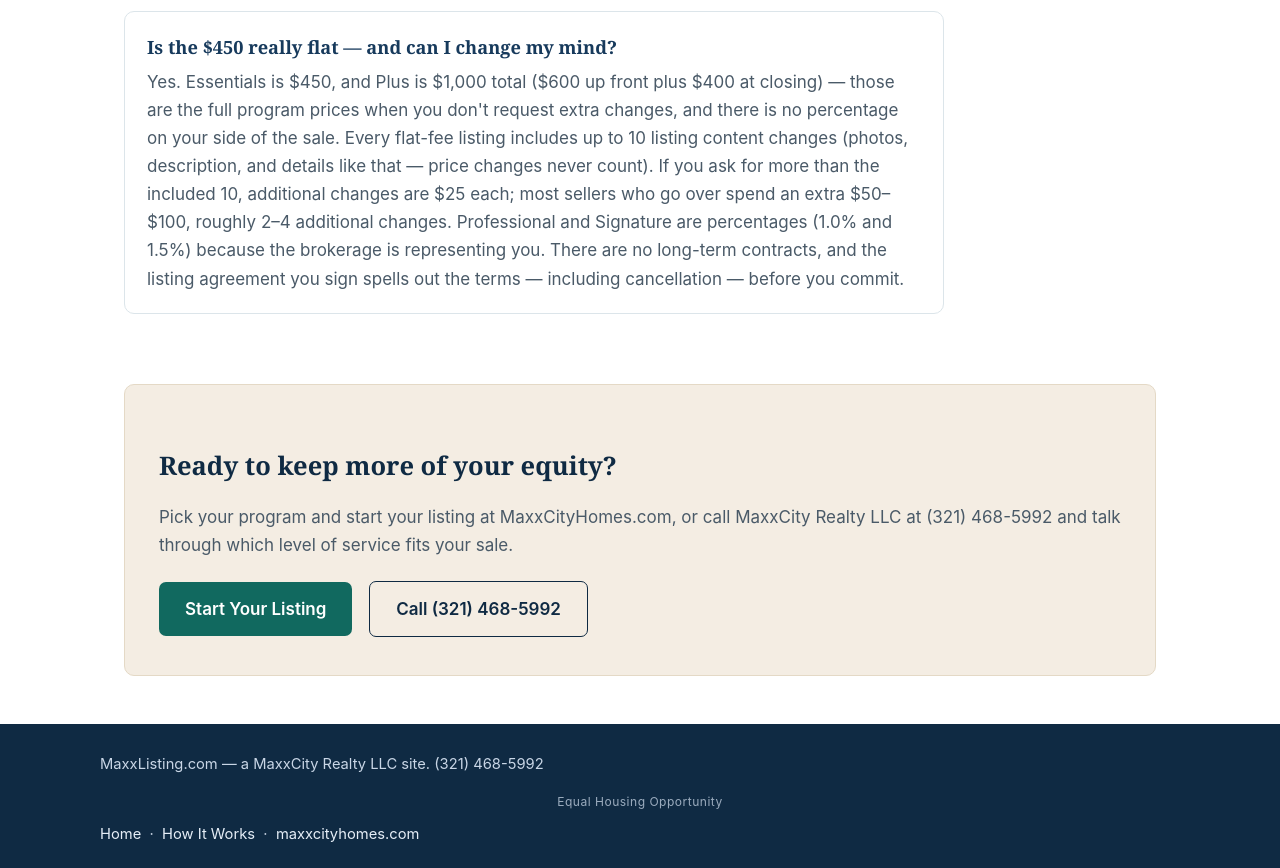
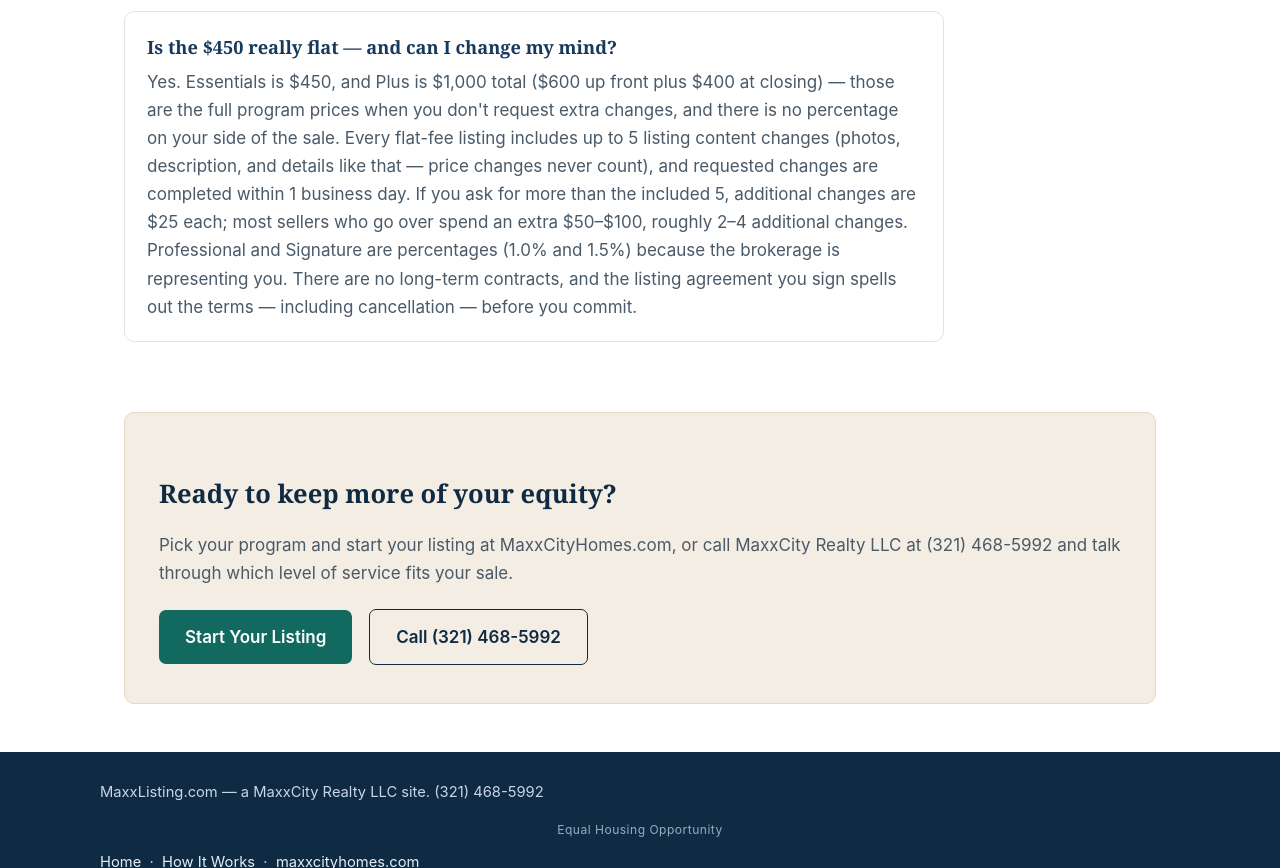
Before and after one commit to Mattnick1flirtorbit/maxxlisting, a plain HTML site: page index.html in a window 1280 px wide. Shown: the part 4532-5400 px from the top of the page. Drawn offline with Linux system fonts and the light colour scheme.

Commit message:
Included content changes: 5, completed within 1 business day (Bruce Nov 26)

```diff
--- a/index.html
+++ b/index.html
@@ -189,7 +189,7 @@
 
     <div class="faq-item">
       <h3>Is the $450 really flat — and can I change my mind?</h3>
-      <p>Yes. Essentials is $450, and Plus is $1,000 total ($600 up front plus $400 at closing) — those are the full program prices when you don't request extra changes, and there is no percentage on your side of the sale. Every flat-fee listing includes up to 10 listing content changes (photos, description, and details like that — price changes never count). If you ask for more than the included 10, additional changes are $25 each; most sellers who go over spend an extra $50–$100, roughly 2–4 additional changes. Professional and Signature are percentages (1.0% and 1.5%) because the brokerage is representing you. There are no long-term contracts, and the listing agreement you sign spells out the terms — including cancellation — before you commit.</p>
+      <p>Yes. Essentials is $450, and Plus is $1,000 total ($600 up front plus $400 at closing) — those are the full program prices when you don't request extra changes, and there is no percentage on your side of the sale. Every flat-fee listing includes up to 5 listing content changes (photos, description, and details like that — price changes never count), and requested changes are completed within 1 business day. If you ask for more than the included 5, additional changes are $25 each; most sellers who go over spend an extra $50–$100, roughly 2–4 additional changes. Professional and Signature are percentages (1.0% and 1.5%) because the brokerage is representing you. There are no long-term contracts, and the listing agreement you sign spells out the terms — including cancellation — before you commit.</p>
     </div>
   </section>
 
```
